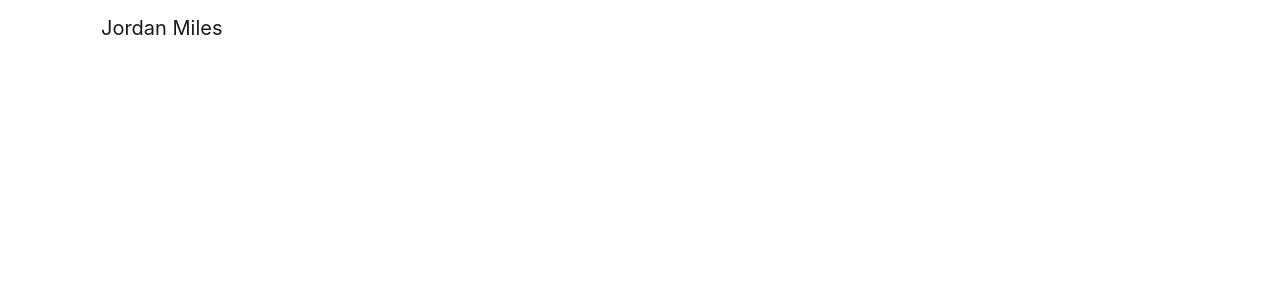
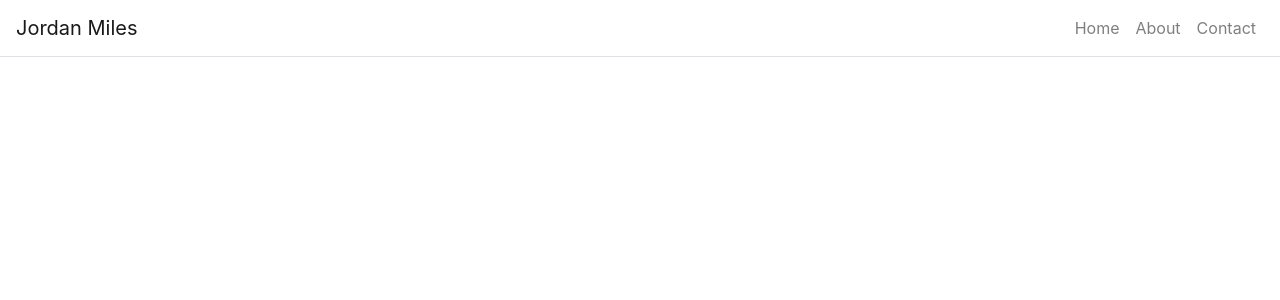
Before and after one commit to J0Miles/Portfolio-Site, a React (Create React App) app: page / in a window 1280 px wide. Shown: the top 300 px of the page. Built offline with nearby package versions, Linux system fonts and the light colour scheme.

Commit message:
Added Navbar

```diff
--- a/src/App.js
+++ b/src/App.js
@@ -4,6 +4,7 @@ import "./App.css";
 // import Home from "./Home/homepage";
 import Navbar from "react-bootstrap/Navbar";
 import Container from "react-bootstrap/Container";
+import Nav from "react-bootstrap/Nav";
 
 class App extends React.Component {
   constructor(props) {
@@ -34,9 +35,23 @@ class App extends React.Component {
   render() {
     return (
       <Router>
-        <Container>
-          <Navbar>
+        <Container className="p-0" fluid>
+          <Navbar className="border-bottom">
             <Navbar.Brand>Jordan Miles</Navbar.Brand>
+            <Navbar.Toggle aria-controls="navbar-toggle" />
+            <Navbar.Collapse id="navbar-toggle">
+              <Nav className="ml-auto">
+                <Link className="nav-link" to="/">
+                  Home
+                </Link>
+                <Link className="nav-link" to="/about">
+                  About
+                </Link>
+                <Link className="nav-link" to="/contact">
+                  Contact
+                </Link>
+              </Nav>
+            </Navbar.Collapse>
           </Navbar>
         </Container>
       </Router>
```
